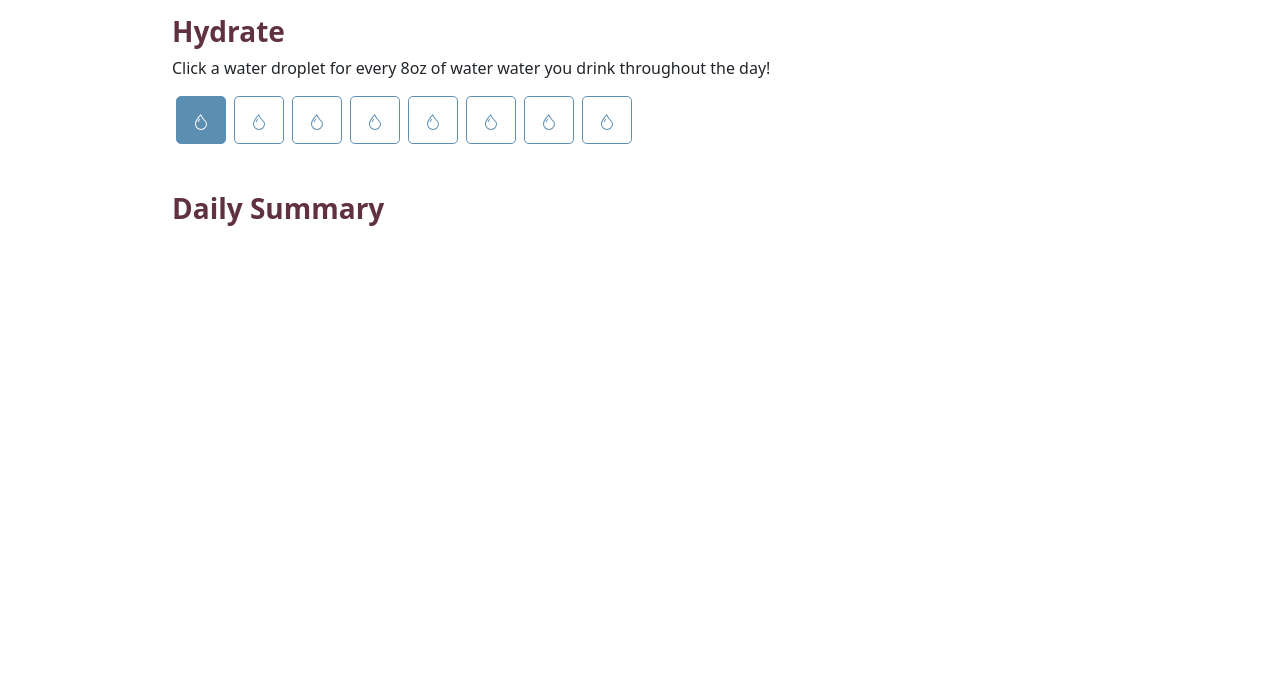
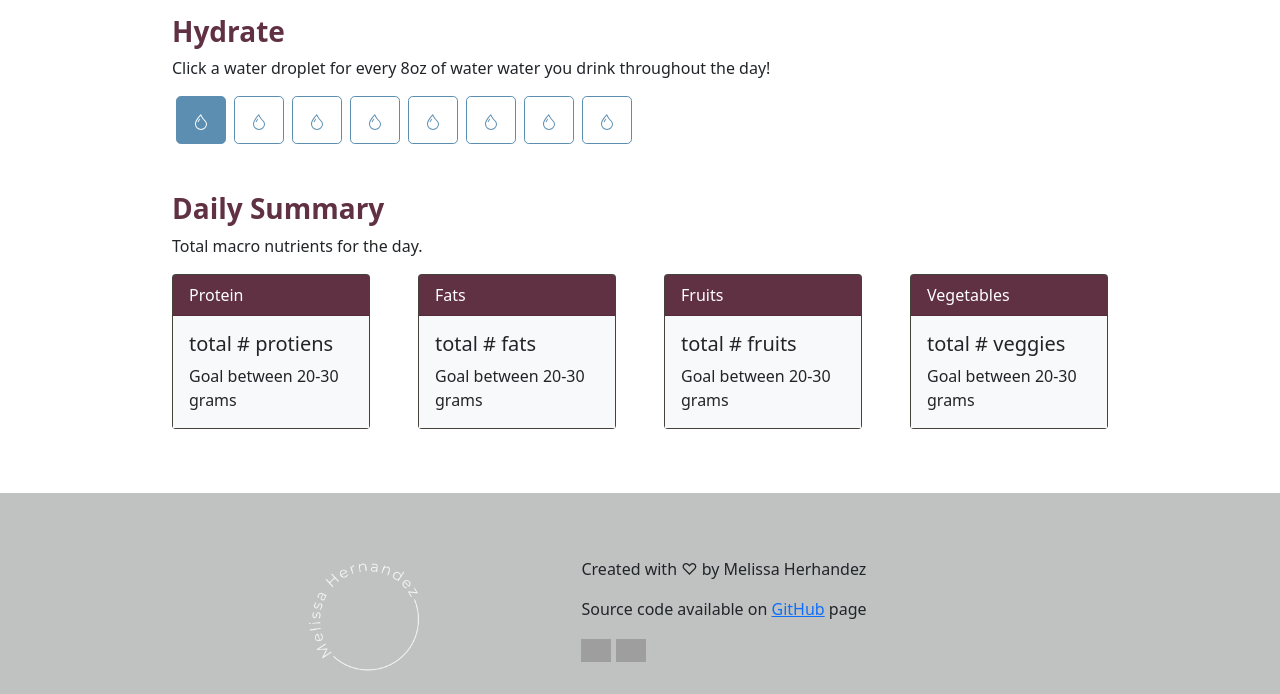
Before and after one commit to mmhernandez/flex_meal_tracker, a Python web app: template flask_app/templates/daily_tracker.html in a window 1280 px wide. Shown: the part 1429-2123 px from the top of the page. Before the commit the page ends 1655 px from the top, so only its background shows below. Run offline with Jinja, Linux system fonts and the light colour scheme; the template is opened without the code that fills it, so the values that code supplies are empty; some libraries are stand-ins or nearby versions; grey boxes are pictures that could not be loaded.

Commit message:
Add page footer

```diff
--- a/flask_app/static/css/custom.css
+++ b/flask_app/static/css/custom.css
@@ -1,3 +1,29 @@
+/* header */
+.cover-container {
+    max-width: 42em;
+}
+
+.nav-masthead .nav-link {
+    color: rgba(255, 255, 255, .5);
+    border-bottom: .25rem solid transparent;
+}
+
+.nav-masthead .nav-link:hover,
+.nav-masthead .nav-link:focus {
+    color: #fff;
+    border-bottom-color: #fff;
+}
+
+.nav-masthead .nav-link + .nav-link {
+    margin-left: 1rem;
+}
+
+.nav-masthead .active {
+    color: #fff;
+    border-bottom-color: #fff;
+}
+
+/* main */
 .page {
     text-shadow: 0 .05rem .1rem rgba(115, 114, 114, 0.5);
     box-shadow: inset 0 0 5rem rgba(115, 114, 114, 0.5);
@@ -88,27 +114,12 @@
     background-size: cover;
 }
 
-/* header */
-.cover-container {
-    max-width: 42em;
+/* footer */
+.footer-logo{
+    width: 120px;
+    height: 120px;
 }
 
-.nav-masthead .nav-link {
-    color: rgba(255, 255, 255, .5);
-    border-bottom: .25rem solid transparent;
+.footer-social {
+    width: 30px;
 }
-
-.nav-masthead .nav-link:hover,
-.nav-masthead .nav-link:focus {
-    color: #fff;
-    border-bottom-color: #fff;
-}
-
-.nav-masthead .nav-link + .nav-link {
-    margin-left: 1rem;
-}
-
-.nav-masthead .active {
-    color: #fff;
-    border-bottom-color: #fff;
-}
--- a/flask_app/templates/daily_tracker.html
+++ b/flask_app/templates/daily_tracker.html
@@ -220,6 +220,37 @@
         </div>
         <div class="container my-5">
             <h3 class="text-info fw-bold">Daily Summary</h3>
+            <p>Total macro nutrients for the day.</p>
+            <div class="d-flex gap-5">
+                <div class="card text-white bg-primary mb-3" style="max-width: 18rem;">
+                    <div class="card-header bg-info">Protein</div>
+                    <div class="card-body bg-light text-dark">
+                        <h5 class="card-title">total # protiens</h5>
+                        <p class="card-text">Goal between 20-30 grams</p>
+                    </div>
+                </div>
+                <div class="card text-white bg-primary mb-3" style="max-width: 18rem;">
+                    <div class="card-header bg-info">Fats</div>
+                    <div class="card-body bg-light text-dark">
+                        <h5 class="card-title">total # fats</h5>
+                        <p class="card-text">Goal between 20-30 grams</p>
+                    </div>
+                </div>
+                <div class="card text-white bg-primary mb-3" style="max-width: 18rem;">
+                    <div class="card-header bg-info">Fruits</div>
+                    <div class="card-body bg-light text-dark">
+                        <h5 class="card-title">total # fruits</h5>
+                        <p class="card-text">Goal between 20-30 grams</p>
+                    </div>
+                </div>
+                <div class="card text-white bg-primary mb-3" style="max-width: 18rem;">
+                    <div class="card-header bg-info">Vegetables</div>
+                    <div class="card-body bg-light text-dark">
+                        <h5 class="card-title">total # veggies</h5>
+                        <p class="card-text">Goal between 20-30 grams</p>
+                    </div>
+                </div>
+            </div>
         </div>
 
         <div>   <!-- bottom -->
@@ -227,6 +258,20 @@
             <div></div>  <!-- notes caption and text lines -->
         </div>
     </form>
-    <footer></footer>
+    <footer class="bg-grey py-3">
+        <div class="d-flex w-100 h-100 pt-5 gap-5 cover-container mx-auto">
+            <img src="../static/images/MH-logo-light.png" alt="" class="fload-md-start footer-logo">
+            <div class="float-md-end mx-auto">
+                <p>Created with &#9825 by Melissa Herhandez</p>
+                <p>Source code available on <a class="link" target="_blank" href="#">GitHub</a> page</p>
+                <div class="socials">
+                    <p>
+                        <a href="https://github.com/mmhernandez" target="_blank"><img src="https://skillicons.dev/icons?i=github" alt="github" class="footer-social"></a>
+                        <a href="https://www.linkedin.com/in/melissa-dangelo-hernandez/" target="_blank"><img src="https://skillicons.dev/icons?i=linkedin" alt="linkedin" class="footer-social"></a>
+                    </p>
+                </div>
+            </div>
+        </div>
+    </footer>
 </body>
 </html>
```
Also changed, not shown: flask_app/templates/home.html (+1 -10 lines), flask_app/static/images/MH-logo-light.png (added), flask_app/static/images/MH_logo_dk.png (added).
